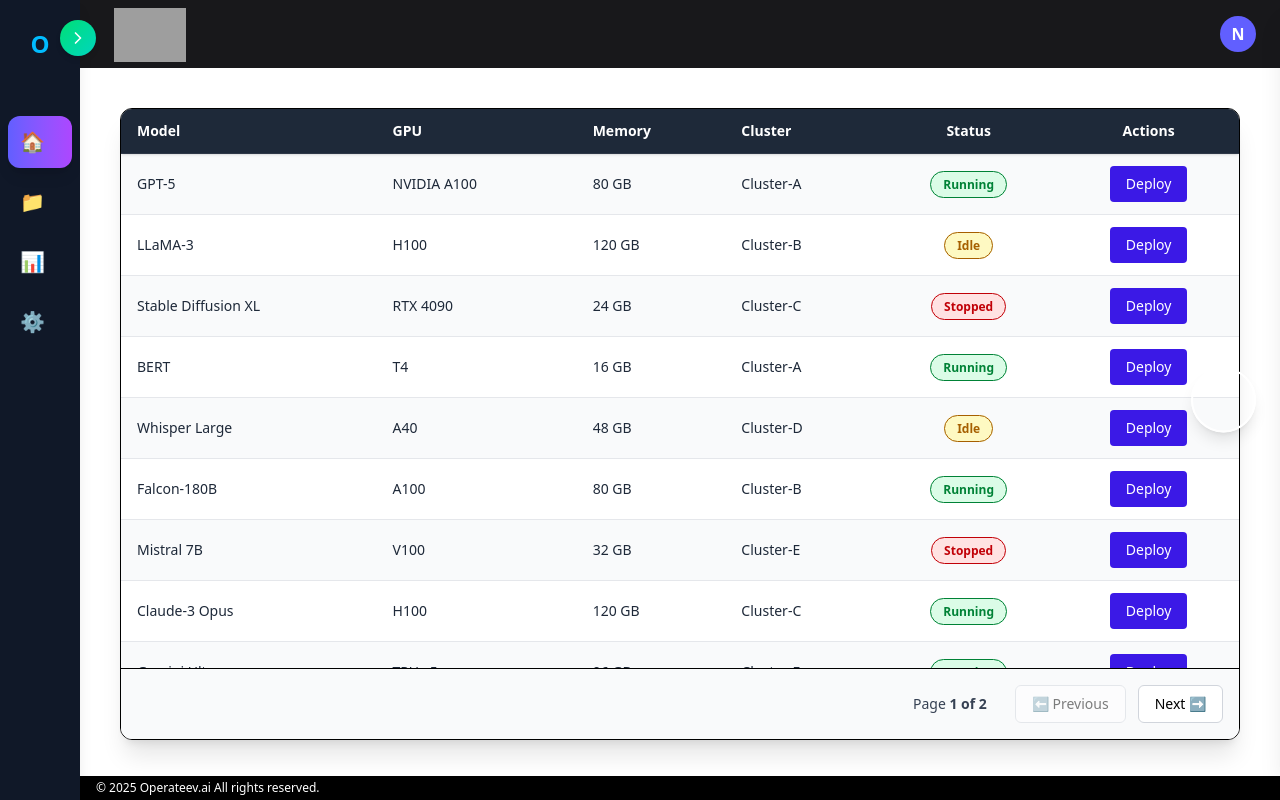
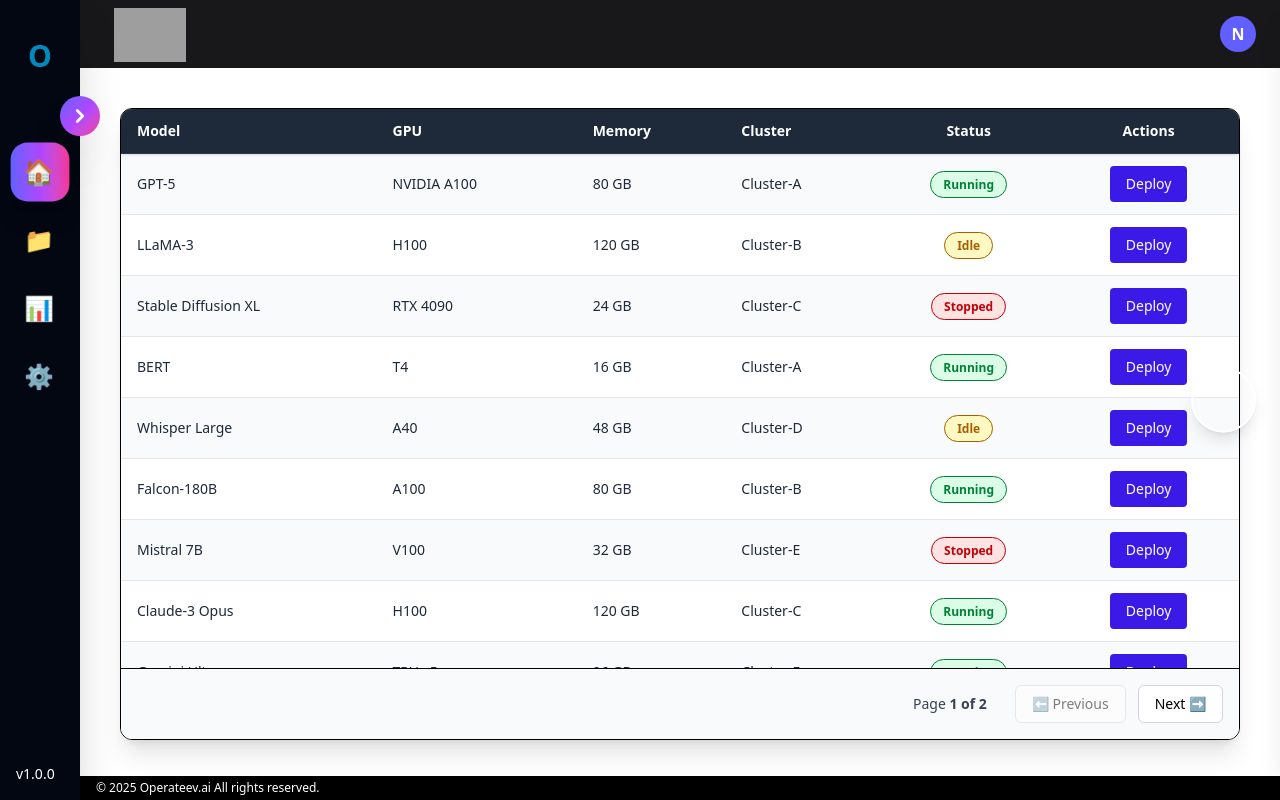
Before and after one commit to argadenil/operateev-ai, a Next.js app: page / in a window 1280 px wide. Built offline with nearby package versions, Linux system fonts and the light colour scheme; grey boxes are pictures that could not be loaded.

Commit message:
version added

```diff
--- a/app/page.tsx
+++ b/app/page.tsx
@@ -26,25 +26,23 @@ export default function Home() {
 
   return (
     <div className="flex h-screen relative overflow-hidden bg-gray-100">
-      {/* Sidebar */}
-      {/* Sidebar */}
       <aside
-  className={`bg-gray-900 text-white transition-all duration-300 ${sidebarOpen ? "w-64" : "w-20"
-    } flex flex-col relative z-30 shadow-lg`}
+        className={`bg-gray-950 text-white transition-all duration-300 ${sidebarOpen ? "w-64" : "w-20"
+          } flex flex-col relative z-30 shadow-2xl`}
       >
         {/* Logo */}
-  <div className={`flex items-center justify-center ${sidebarOpen ? "h-20" : "h-16"} mt-3`}>
+        <div className={`flex items-center justify-center ${sidebarOpen ? "h-24" : "h-20"} mt-4`}>
           {sidebarOpen ? (
-      <h1 className="text-2xl font-bold text-white">
+            <h1 className="text-3xl font-extrabold text-white tracking-tight">
               Operateev.<span className="text-sky-400">ai</span>
             </h1>
           ) : (
-      <div className="text-2xl font-bold text-sky-400">O</div>
+            <div className="text-3xl font-bold text-sky-400 animate-pulse">O</div>
           )}
         </div>
 
         {/* Navigation */}
-  <nav className="flex flex-col mt-10 space-y-2">
+        <nav className="flex flex-col mt-12 space-y-3">
           {[
             { name: "Dashboard", icon: "🏠", key: "dashboard" },
             { name: "Projects", icon: "📁", key: "projects" },
@@ -54,35 +52,50 @@ export default function Home() {
             <button
               key={item.key}
               onClick={() => setActivePage(item.key)}
-        className={`group relative flex items-center p-3 mx-2 rounded-xl transition-all duration-300 ${
-          activePage === item.key
-            ? "bg-gradient-to-r from-indigo-500 to-purple-500 text-white shadow-lg"
-            : "hover:bg-gray-800 text-gray-200"
+              className={`group relative flex items-center p-3 mx-3 rounded-2xl transition-all duration-300 transform ${activePage === item.key
+                ? "bg-gradient-to-r from-indigo-500 via-purple-500 to-pink-500 text-white shadow-xl scale-105"
+                : "hover:bg-gray-800 hover:scale-105 text-gray-200"
                 }`}
               title={!sidebarOpen ? item.name : undefined}
             >
-        <span className="text-xl">{item.icon}</span>
+              <span className="text-2xl">{item.icon}</span>
               {sidebarOpen && (
-          <span className="ml-3 font-medium text-sm group-hover:text-white">
+                <span className="ml-4 font-semibold text-lg group-hover:text-white transition-all duration-300">
                   {item.name}
                 </span>
               )}
             </button>
           ))}
         </nav>
+        <div className="mt-auto mb-4 px-4">
+          {sidebarOpen ? (
+            <span className="text-sm font-medium text-white-400 text-left block">
+              Version: v1.0.0
+            </span>
+          ) : (
+            <span className="text-sm font-medium text-white-400 text-left block" title="App Version">
+              v1.0.0
+            </span>
+          )}
+        </div>
 
         {/* Collapse / Expand */}
         <button
           onClick={() => setSidebarOpen(!sidebarOpen)}
-    className={`absolute top-5 -right-4 w-9 h-9 rounded-full flex items-center justify-center shadow-md transition-all duration-300
+          className={`absolute top-24 -right-5 w-10 h-10 rounded-full flex items-center justify-center shadow-2xl transition-all duration-300
     ${sidebarOpen
-        ? "bg-gradient-to-br from-indigo-500 to-purple-500 hover:from-purple-600 hover:to-indigo-600"
-        : "bg-gradient-to-br from-green-400 to-teal-400 hover:from-teal-500 hover:to-green-500"
+              ? "bg-gradient-to-br from-indigo-500 via-purple-500 to-pink-500 hover:from-purple-600 hover:to-pink-600"
+              : "bg-gradient-to-br from-indigo-500 via-purple-500 to-pink-500 hover:from-purple-600 hover:to-pink-600"
             }`}
         >
-    {sidebarOpen ? <ChevronLeft size={20} className="text-white" /> : <ChevronRight size={20} className="text-white" />}
+          {sidebarOpen
+            ? <ChevronLeft size={22} strokeWidth={3} className="text-white" />
+            : <ChevronRight size={22} strokeWidth={3} className="text-white" />}
         </button>
+
       </aside>
+
+
 
 
 
```
Lines whose indentation alone changed are shown as unchanged.
